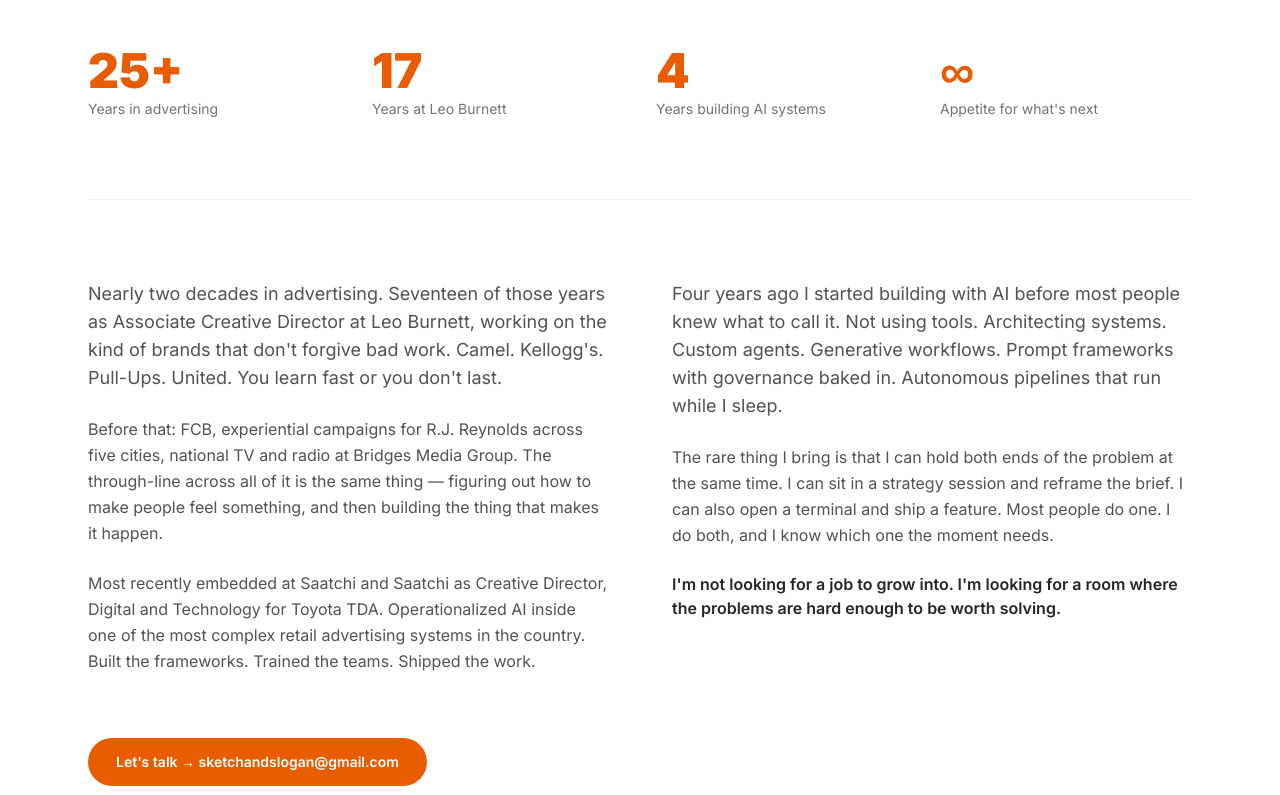
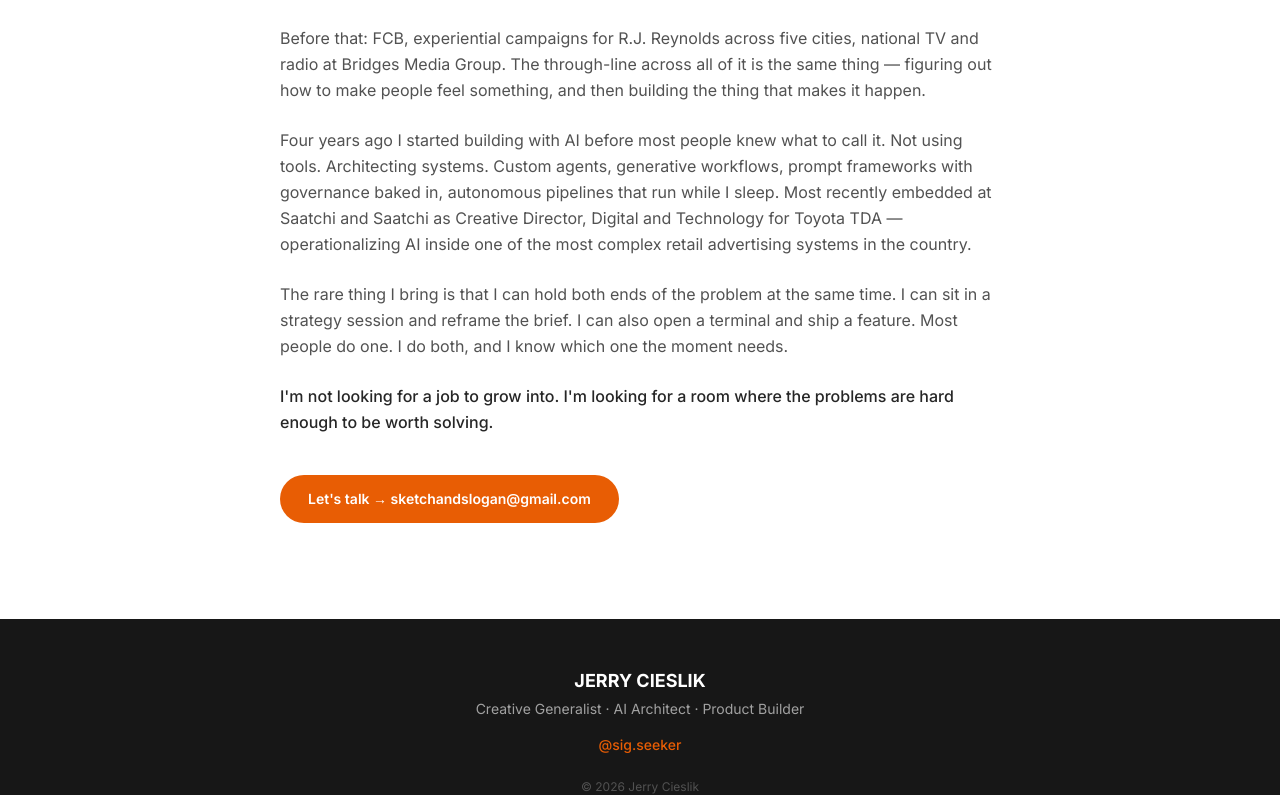
Before and after one commit to rekaldsi/digijerry-portfolio-ai, a React (Vite) app: page / in a window 1280 px wide. Shown: the part 7349-8144 px from the top of the page. Built offline with nearby package versions, Linux system fonts and the light colour scheme.

Commit message:
fix: Background back to single column clean prose, no stat modules, consistent font

```diff
--- a/src/components/Background.tsx
+++ b/src/components/Background.tsx
@@ -1,98 +1,41 @@
 import { motion } from 'framer-motion'
-
-const stats = [
-  { value: '25+', label: 'Years in advertising' },
-  { value: '17', label: 'Years at Leo Burnett' },
-  { value: '4', label: 'Years building AI systems' },
-  { value: '∞', label: 'Appetite for what\'s next' },
-]
 
 export default function Background() {
   return (
     <section id="about" className="bg-white py-24">
-      <div className="max-w-6xl mx-auto px-6">
-
-        {/* Header */}
+      <div className="max-w-3xl mx-auto px-6">
         <motion.div
           initial={{ opacity: 0, y: 30 }}
           whileInView={{ opacity: 1, y: 0 }}
           viewport={{ once: true }}
           transition={{ duration: 0.5, ease: 'easeOut' }}
-          className="mb-16"
         >
           <p className="text-xs font-semibold tracking-[0.25em] uppercase mb-4" style={{ color: '#E85D04' }}>
             Background
           </p>
-          <h2 className="text-4xl md:text-5xl font-bold text-neutral-900 max-w-3xl leading-tight">
+          <h2 className="text-3xl md:text-4xl font-bold text-neutral-900 mb-10">
             Most people have a career or a curiosity. I built both into the same job.
           </h2>
-        </motion.div>
 
-        {/* Stats row */}
-        <motion.div
-          initial={{ opacity: 0, y: 20 }}
-          whileInView={{ opacity: 1, y: 0 }}
-          viewport={{ once: true }}
-          transition={{ duration: 0.5, delay: 0.1 }}
-          className="grid grid-cols-2 md:grid-cols-4 gap-8 mb-20 pb-20 border-b border-neutral-100"
-        >
-          {stats.map((stat) => (
-            <div key={stat.label}>
-              <div className="text-5xl font-black mb-1" style={{ color: '#E85D04' }}>{stat.value}</div>
-              <div className="text-sm text-neutral-500">{stat.label}</div>
-            </div>
-          ))}
-        </motion.div>
-
-        {/* Two-column body */}
-        <div className="grid grid-cols-1 md:grid-cols-2 gap-16 items-start">
-
-          <motion.div
-            initial={{ opacity: 0, y: 30 }}
-            whileInView={{ opacity: 1, y: 0 }}
-            viewport={{ once: true }}
-            transition={{ duration: 0.5, delay: 0.1 }}
-            className="space-y-6 text-neutral-600 leading-relaxed"
-          >
-            <p className="text-lg">
+          <div className="space-y-6 text-neutral-600 leading-relaxed text-base">
+            <p>
               Nearly two decades in advertising. Seventeen of those years as Associate Creative Director at Leo Burnett, working on the kind of brands that don't forgive bad work. Camel. Kellogg's. Pull-Ups. United. You learn fast or you don't last.
             </p>
             <p>
               Before that: FCB, experiential campaigns for R.J. Reynolds across five cities, national TV and radio at Bridges Media Group. The through-line across all of it is the same thing — figuring out how to make people feel something, and then building the thing that makes it happen.
             </p>
             <p>
-              Most recently embedded at Saatchi and Saatchi as Creative Director, Digital and Technology for Toyota TDA. Operationalized AI inside one of the most complex retail advertising systems in the country. Built the frameworks. Trained the teams. Shipped the work.
-            </p>
-          </motion.div>
-
-          <motion.div
-            initial={{ opacity: 0, y: 30 }}
-            whileInView={{ opacity: 1, y: 0 }}
-            viewport={{ once: true }}
-            transition={{ duration: 0.5, delay: 0.2 }}
-            className="space-y-6 text-neutral-600 leading-relaxed"
-          >
-            <p className="text-lg">
-              Four years ago I started building with AI before most people knew what to call it. Not using tools. Architecting systems. Custom agents. Generative workflows. Prompt frameworks with governance baked in. Autonomous pipelines that run while I sleep.
+              Four years ago I started building with AI before most people knew what to call it. Not using tools. Architecting systems. Custom agents, generative workflows, prompt frameworks with governance baked in, autonomous pipelines that run while I sleep. Most recently embedded at Saatchi and Saatchi as Creative Director, Digital and Technology for Toyota TDA — operationalizing AI inside one of the most complex retail advertising systems in the country.
             </p>
             <p>
               The rare thing I bring is that I can hold both ends of the problem at the same time. I can sit in a strategy session and reframe the brief. I can also open a terminal and ship a feature. Most people do one. I do both, and I know which one the moment needs.
             </p>
-            <p className="font-semibold text-neutral-800 text-base">
+            <p className="text-neutral-800 font-medium">
               I'm not looking for a job to grow into. I'm looking for a room where the problems are hard enough to be worth solving.
             </p>
-          </motion.div>
-
           </div>
 
-        {/* CTA */}
-        <motion.div
-          initial={{ opacity: 0, y: 20 }}
-          whileInView={{ opacity: 1, y: 0 }}
-          viewport={{ once: true }}
-          transition={{ duration: 0.5, delay: 0.3 }}
-          className="mt-16"
-        >
+          <div className="mt-10">
             <a
               href="mailto:sketchandslogan@gmail.com"
               className="inline-flex items-center gap-2 px-7 py-3.5 rounded-full text-sm font-semibold text-white transition-opacity hover:opacity-90"
@@ -100,8 +43,8 @@
             >
               Let's talk → sketchandslogan@gmail.com
             </a>
+          </div>
         </motion.div>
-
       </div>
     </section>
   )
```
Lines whose indentation alone changed are shown as unchanged.
